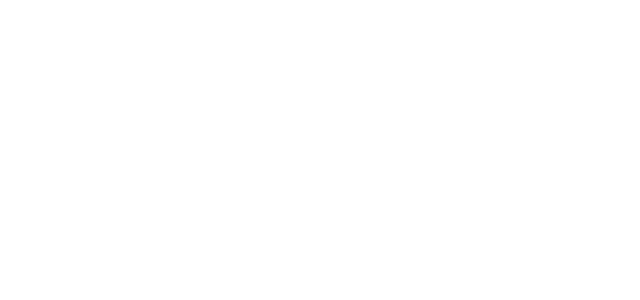
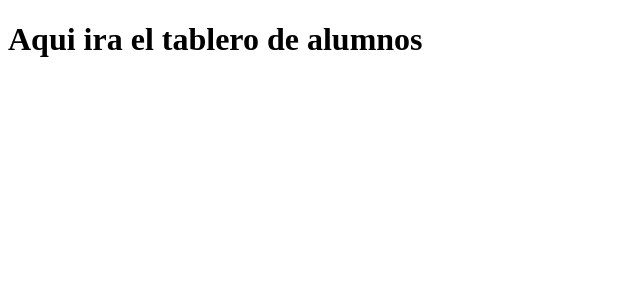
Before and after one commit to NelsonOrtizLeal/Sistema_Escolar_Backend, a React (Vite) app: page /dashboard in a window 1280 px wide. Before the commit this address had no page. Shown: the top 300 px of the page, without its empty margins (0-640 px from the left). Built offline with nearby package versions, Linux system fonts and the light colour scheme.

Commit message:
Update: Uso de React Router

```diff
--- a/src/App.jsx
+++ b/src/App.jsx
@@ -1,10 +1,12 @@
 import { Routes, Route } from 'react-router-dom';
 import { Login } from './Login';
+import { Dashboard} from './Dashboard';
 
 export function App() {
   return (
     <Routes>
       <Route path="/" element={<Login />}></Route>
+      <Route path='/dashboard' element={<Dashboard />}></Route>
     </Routes>
   )
 }
--- /dev/null
+++ b/src/Dashboard.jsx
@@ -0,0 +1,7 @@
+export function Dashboard(){
+    return (
+        <>
+        <h1>Aqui ira el tablero de alumnos</h1>
+        </>
+    );
+}
--- a/src/Login.jsx
+++ b/src/Login.jsx
@@ -1,10 +1,13 @@
 import { useState } from 'react';
 import * as API from './services/data.js';
 import loginImage from './assets/login.webp';
+import { useNavigate } from 'react-router-dom';
 
 export function Login() {
 
     const [teacher, setTeacher] = useState({ usuario: '', password: '' })
+
+    const navigate = useNavigate();
 
     async function handleSubmit(e) {
         e.preventDefault();
@@ -12,7 +15,7 @@ export function Login() {
         const response = await API.login(teacher.usuario, teacher.password);
 
         if (response.length != 0) {
-            alert("Usuario correcto.");
+            navigate('/dashboard');
         } else {
             alert("Usuario o contraseña incorrecta.")
         }
```
